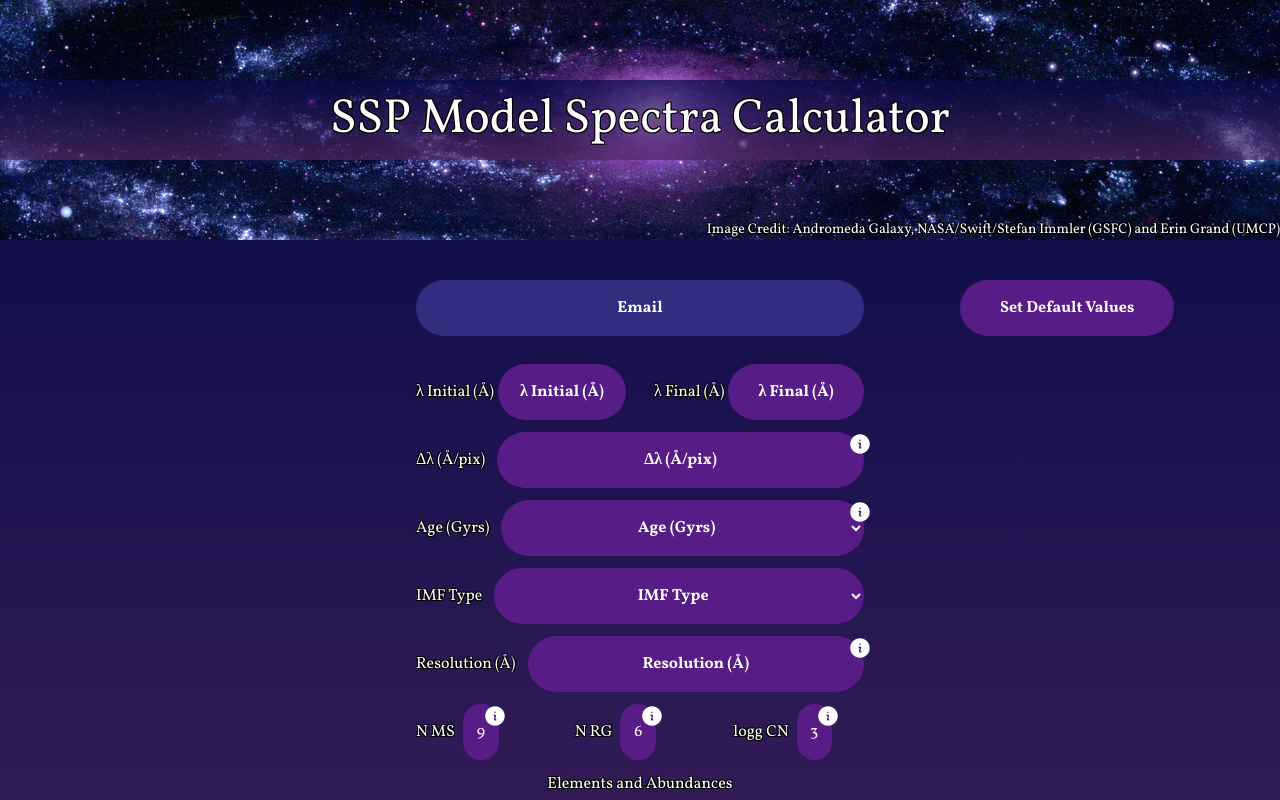
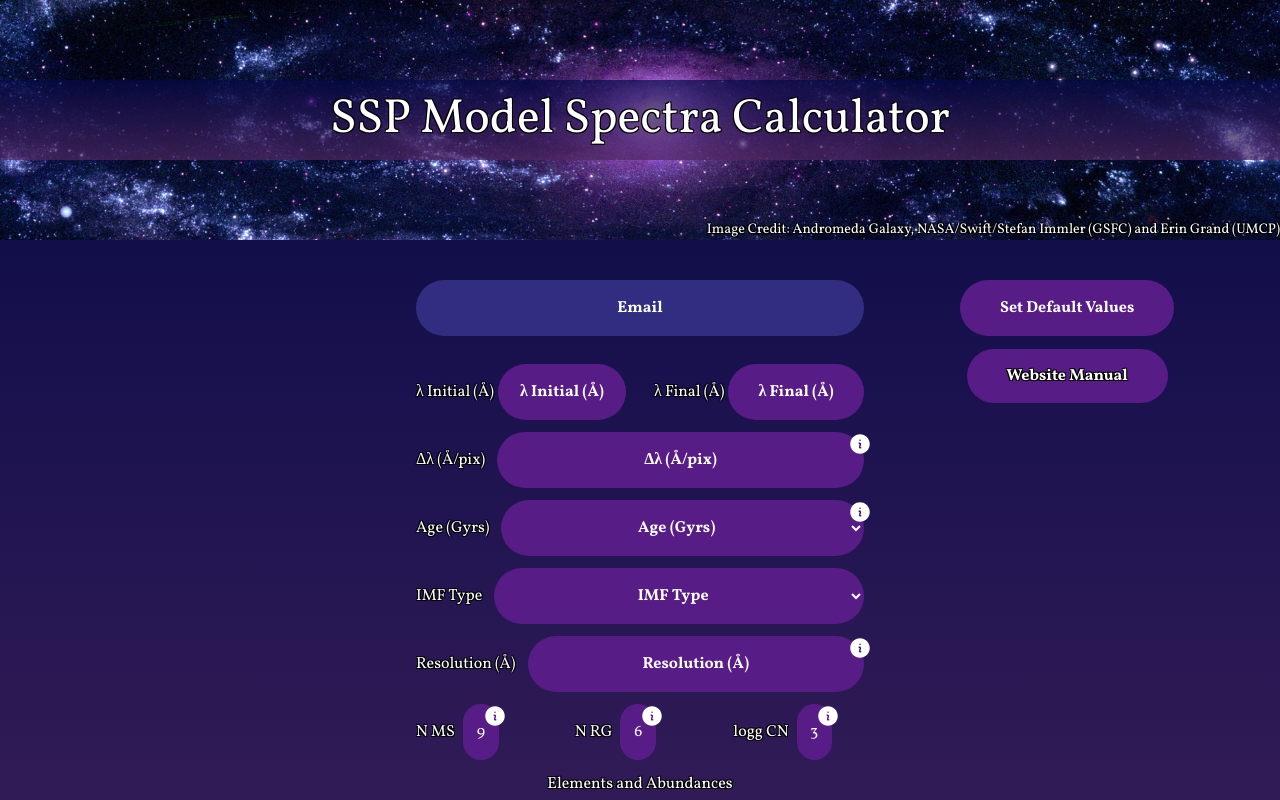
Before and after one commit to MiliArizla/ssps-website, a Next.js app: page / in a window 1280 px wide. Shown: the top 800 px of the page. Built offline with nearby package versions, Linux system fonts and the light colour scheme.

Commit message:
feat: button with the website manual

```diff
--- a/app/page.tsx
+++ b/app/page.tsx
@@ -605,6 +605,7 @@ export default function Home() {
             Send
           </button>
       </div>
+      <div className="flex flex-col gap-7 items-center ">
         <div>
           <button
             className=" bg-purple-900 rounded-full py-4 px-10 text-white text-center font-bold hover:shadow-lg hover:shadow-fuchsia-700"
@@ -613,6 +614,15 @@ export default function Home() {
             Set Default Values
           </button>
         </div>
+        <div>
+          <a
+            href="https://drive.google.com/file/d/1efUcM5DuBckI2OP1U7LvIDaWvvKmMFRj/view"
+            target="_blank"
+            className=" bg-purple-900 rounded-full py-4 px-10 text-white text-center font-bold hover:shadow-lg hover:shadow-fuchsia-700"        >
+            Website Manual
+          </a>
+        </div>
+      </div>
     </main>
   );
 }
```
Lines whose indentation alone changed are shown as unchanged.
